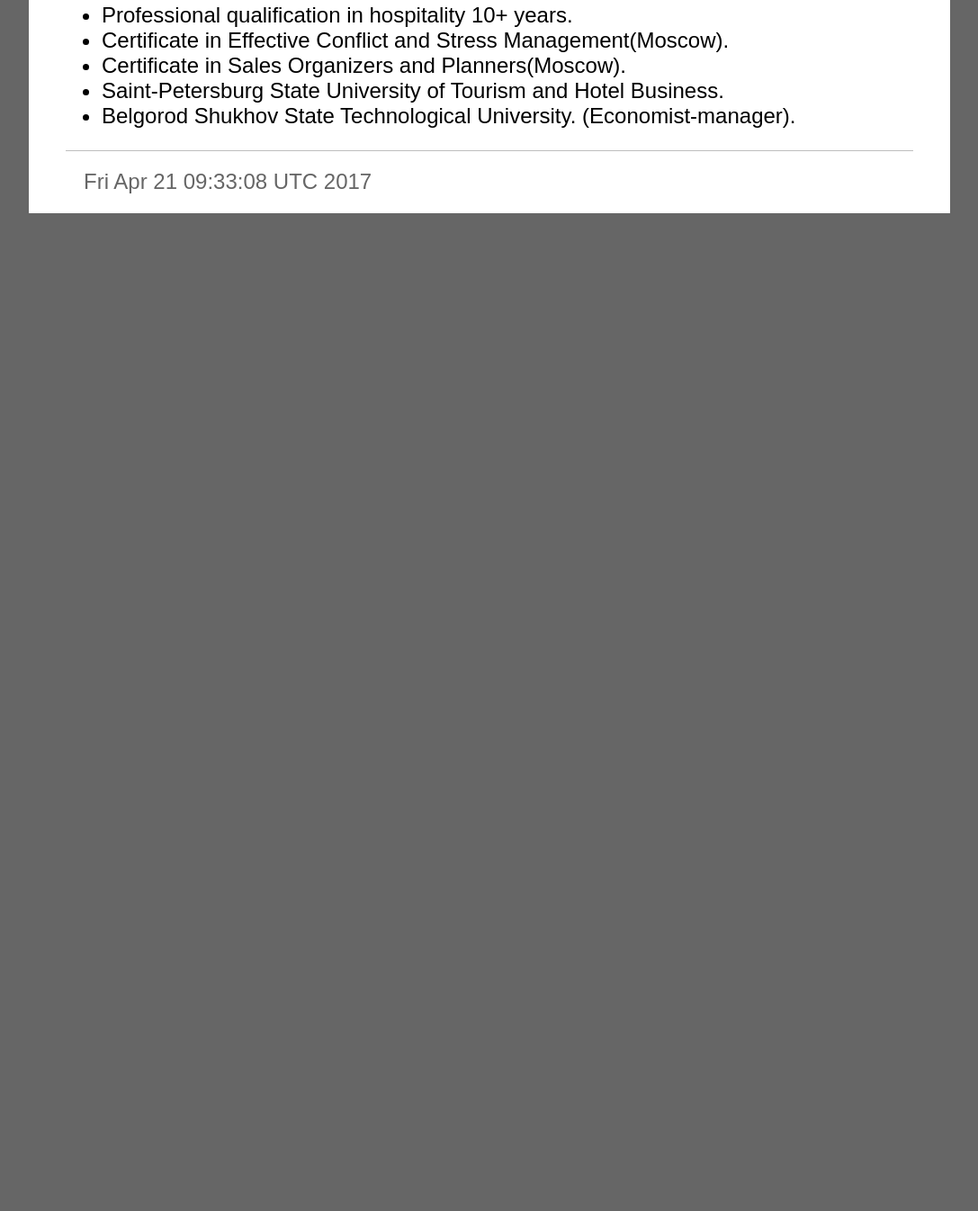
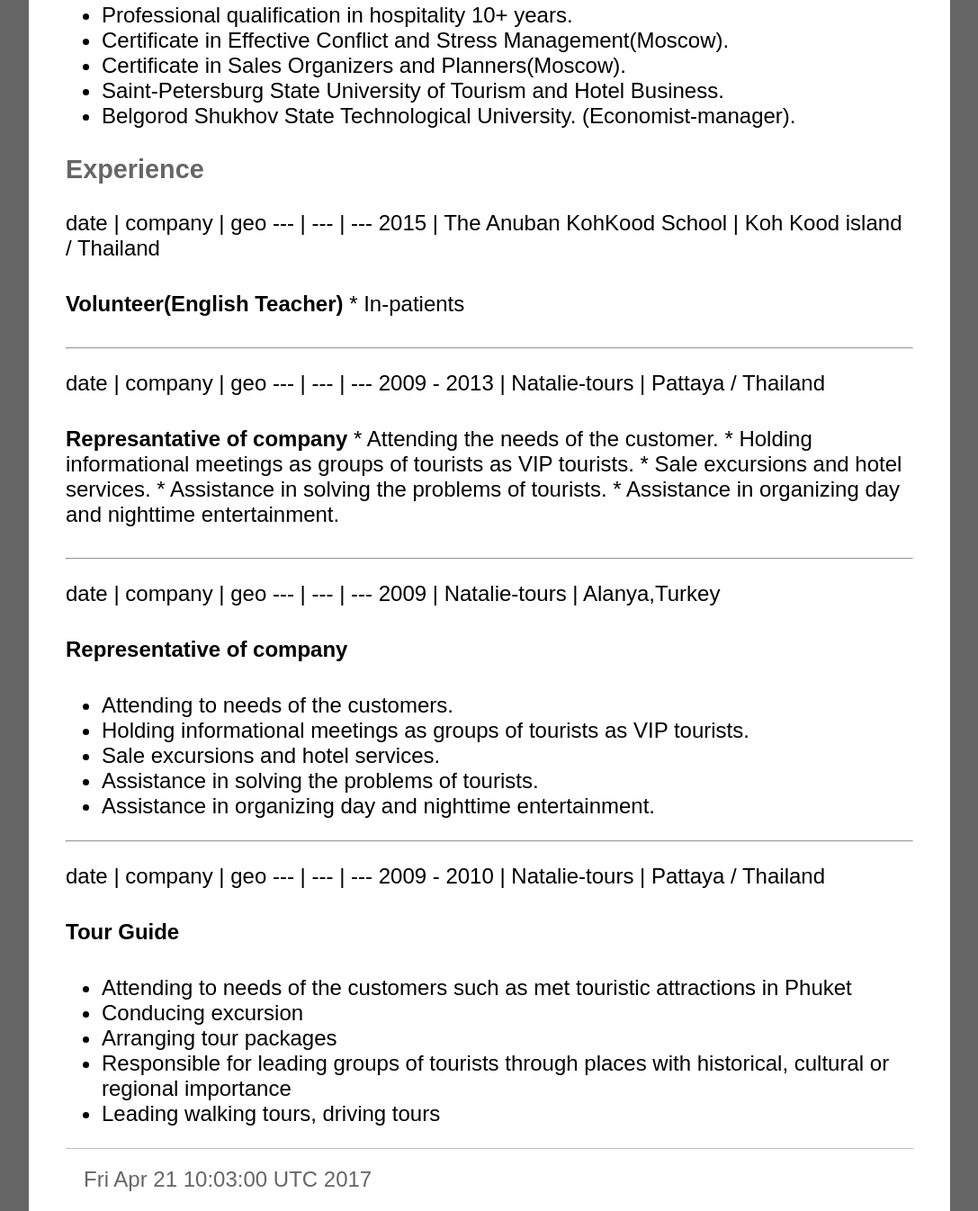
Before and after one commit to anbel/anbel.github.io, a plain HTML site: page cv/index.html in a window 1280 px wide. Shown: the part 603-1949 px from the top of the page at 90% size, without its empty margins (96-1183 px from the left). Before the commit the page ends 840 px from the top, so only its background shows below. Drawn offline with Linux system fonts and the light colour scheme.

Commit message:
Fri Apr 21 17:03:03 ICT 2017

```diff
--- a/cv/index.html
+++ b/cv/index.html
@@ -171,8 +171,62 @@
 <li>Saint-Petersburg State University of Tourism and Hotel Business.</li>
 <li>Belgorod Shukhov State Technological University. (Economist-manager).</li>
 </ul>
+
+<h3><a name='experience'></a>Experience</h3>
+
+<p>date | company |  geo
+ --- | --- | ---
+2015 | The Anuban KohKood School | Koh Kood island / Thailand</p>
+
+<p><strong>Volunteer(English Teacher)</strong>
+* In-patients</p>
+
+<hr />
+
+<p>date | company |  geo
+ --- | --- | ---
+ 2009 - 2013 |  Natalie-tours |  Pattaya / Thailand</p>
+
+<p><strong>Represantative of company</strong>
+* Attending the needs of the customer.
+* Holding informational meetings as groups of tourists as VIP tourists.
+* Sale excursions and hotel services.
+* Assistance in solving the problems of tourists.
+* Assistance in organizing day and nighttime entertainment.</p>
+
+<hr />
+
+<p>date | company |  geo
+ --- | --- | ---
+ 2009 |  Natalie-tours |  Alanya,Turkey</p>
+
+<p><strong>Representative of company</strong></p>
+
+<ul>
+<li>Attending to needs of the customers.</li>
+<li>Holding informational meetings as groups of tourists as VIP tourists.</li>
+<li>Sale excursions and hotel services.</li>
+<li>Assistance in solving the problems of tourists.</li>
+<li>Assistance in organizing day and nighttime entertainment.</li>
+</ul>
+
+<hr />
+
+<p>date | company |  geo
+ --- | --- | ---
+2009 - 2010 |  Natalie-tours |  Pattaya / Thailand</p>
+
+<p><strong>Tour Guide</strong></p>
+
+<ul>
+<li>Attending to needs of the customers such as met touristic attractions in Phuket</li>
+<li>Conducing excursion</li>
+<li>Arranging tour packages</li>
+<li>Responsible for leading groups of tourists through places with historical, cultural or regional importance</li>
+<li>Leading walking tours, driving tours</li>
+</ul>
     <div class="bottom">
-    Fri Apr 21 09:33:08 UTC 2017
+    Fri Apr 21 10:03:00 UTC 2017
     </div>
 
 <div>
```
